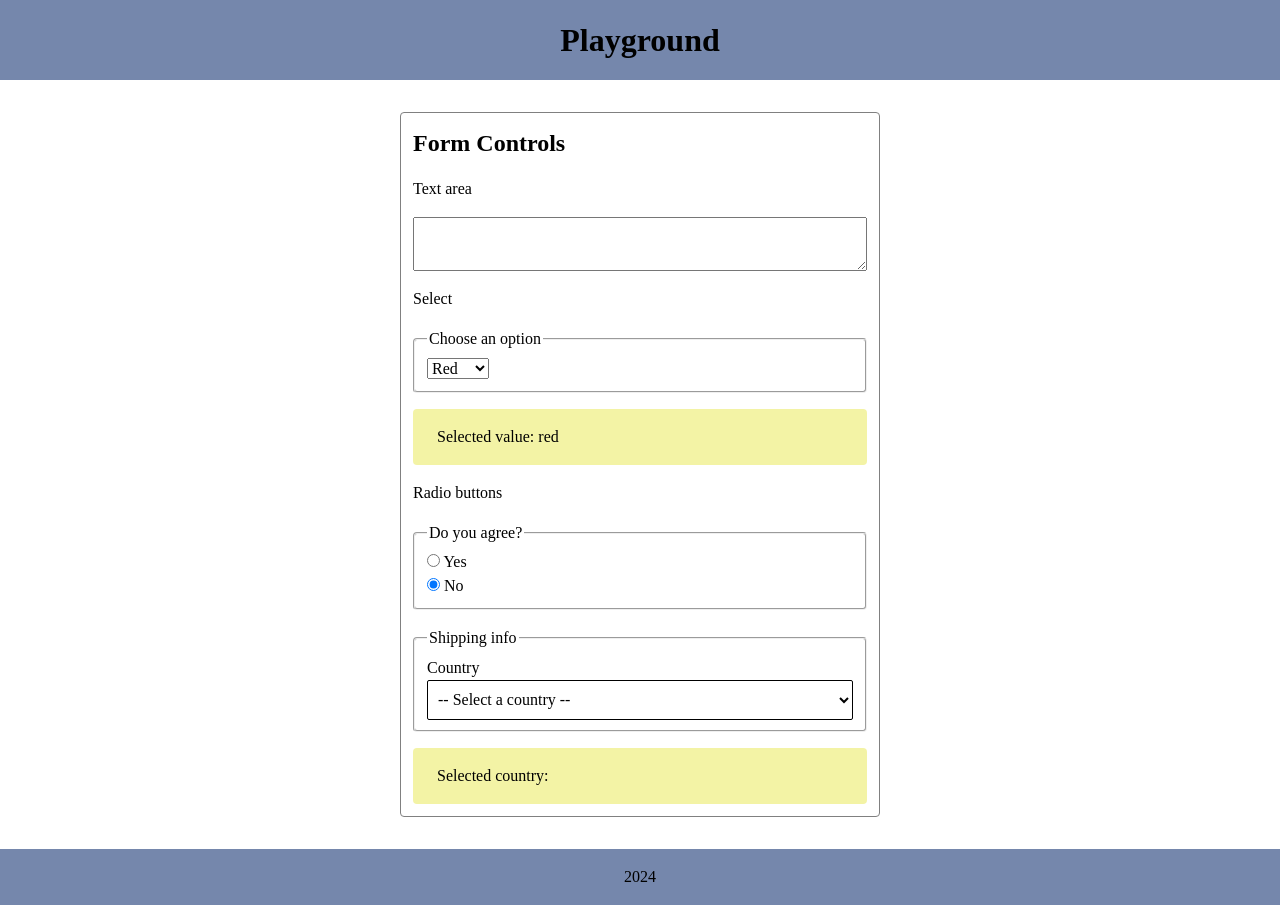
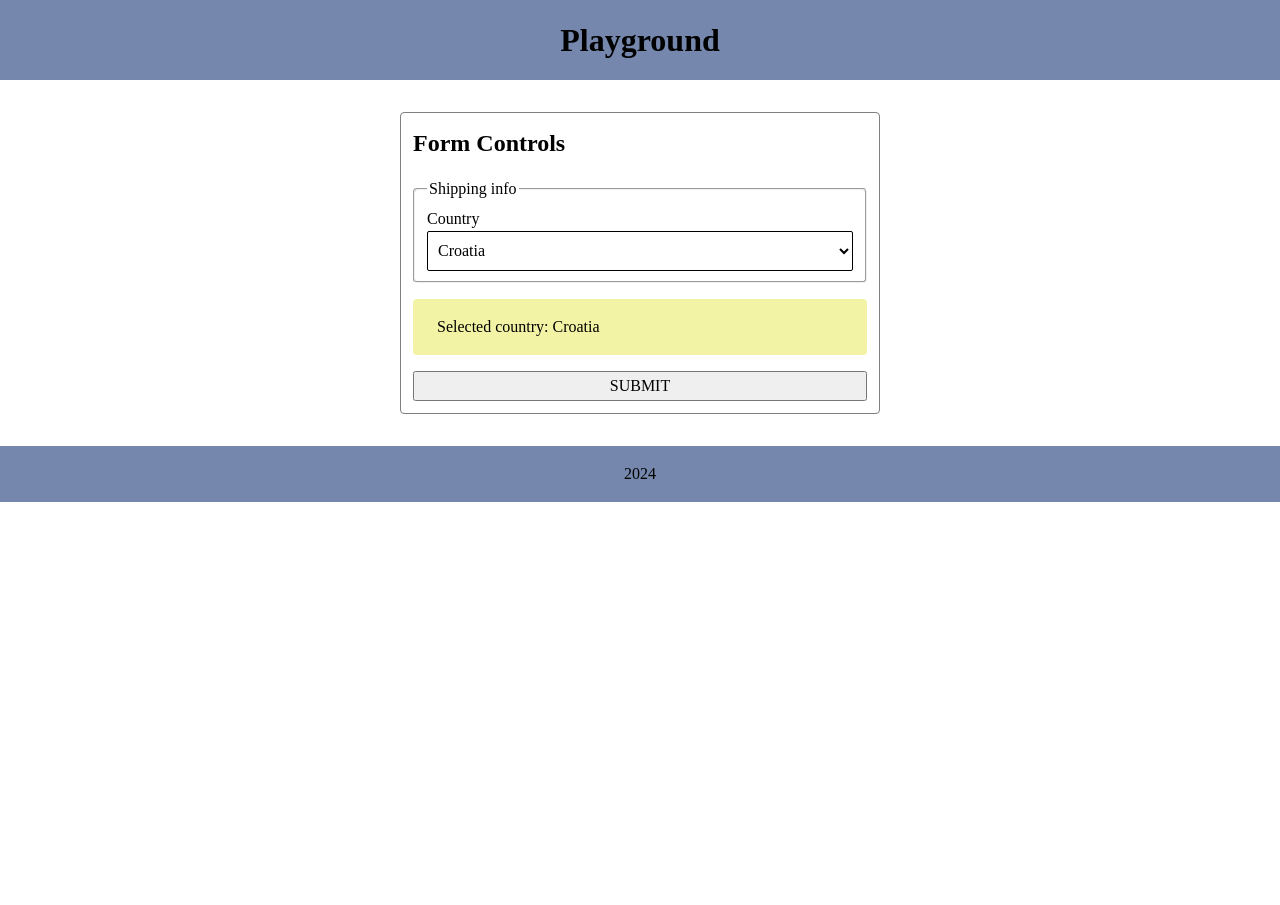
Before and after one commit to paulichdom/joy-of-react-playground, a React (Vite) app: page / in a window 1280 px wide. After the commit the page ends 800 px from the top, so only its background shows below. Built offline with nearby package versions, Linux system fonts and the light colour scheme.

Commit message:
extract component, amend types

```diff
--- /dev/null
+++ b/src/components/FormControls/CountryPicker.tsx
@@ -0,0 +1,70 @@
+import styled from 'styled-components';
+import { Country, CountryCode } from './FormControls';
+import { COUNTRIES } from './data';
+
+type CountryPickerProps = {
+  countires: Country[];
+  countryCode: string;
+  setCountryCode: (countryCode: CountryCode) => void;
+};
+
+const CountryPicker: React.FC<CountryPickerProps> = ({
+  countires,
+  countryCode,
+  setCountryCode,
+}) => {
+  return (
+    <>
+      <StyledFieldset>
+        <legend>Shipping info</legend>
+        <label htmlFor="country">Country</label>
+        <br />
+        <Select
+          required
+          name="country"
+          id="country"
+          value={countryCode}
+          onChange={(event) => {
+            setCountryCode(event.target.value as CountryCode);
+          }}
+        >
+          <option value="">-- Select a country --</option>
+          <optgroup label="Country">
+            {countires.map((country, index) => (
+              <option value={country.value} key={index}>
+                {country.name}
+              </option>
+            ))}
+          </optgroup>
+        </Select>
+      </StyledFieldset>
+      <ValueDisplay>
+        Selected country:{' '}
+        {countryCode !== ''
+          ? COUNTRIES[countryCode as CountryCode]
+          : 'No selection'}
+      </ValueDisplay>
+    </>
+  );
+};
+
+export default CountryPicker;
+
+const StyledFieldset = styled.fieldset`
+  border-radius: 4px;
+`;
+
+const Select = styled.select`
+  width: 100%;
+  height: 2.5rem;
+  background-color: white;
+  border: 1px solid black;
+  border-radius: 2px;
+  padding: 0px 6px;
+`;
+
+const ValueDisplay = styled.p`
+  border-radius: 4px;
+  padding: 16px 24px;
+  background-color: rgba(238, 238, 124, 0.686);
+`;
--- a/src/components/FormControls/FormControls.tsx
+++ b/src/components/FormControls/FormControls.tsx
@@ -2,95 +2,39 @@ import * as React from 'react';
 import { FormEvent, useState } from 'react';
 import styled from 'styled-components';
 import { COUNTRIES } from './data';
+import CountryPicker from './CountryPicker';
 
-type CountryValues = keyof typeof COUNTRIES;
-type CountryNames = (typeof COUNTRIES)[CountryValues];
+export type CountryCode = keyof typeof COUNTRIES;
+export type CountryName = (typeof COUNTRIES)[CountryCode];
+
+export type Country = {
+  value: CountryCode;
+  name: CountryName;
+};
 
 const FormControls: React.FC = () => {
-  const [country, setCountry] = useState<CountryNames | ''>('');
-  const [selectedOption, setSelectedOption] = useState('red');
-  const [value, setValue] = useState('no');
+  const [countryCode, setCountryCode] = useState<string>('HR');
+
   const handleSubmit = (event: FormEvent) => {
     event?.preventDefault();
   };
 
-  const countryList = Object.entries(COUNTRIES).map((country) => {
+  const countries: Country[] = Object.entries(COUNTRIES).map((country) => {
     return {
-      value: country[0],
+      value: country[0] as CountryCode,
       name: country[1],
     };
   });
 
-  console.log({ COUNTRIES, countryList });
   return (
     <Form onSubmit={handleSubmit}>
       <h2>Form Controls</h2>
-
-      <label htmlFor="textarea">Text area</label>
-      <textarea name="textarea-tag" id="textarea"></textarea>
-
-      <label htmlFor="select">Select</label>
-      <StyledFieldset>
-        <legend>Choose an option</legend>
-        <select
-          name="select-tag"
-          id="select"
-          value={selectedOption}
-          onChange={(event) => setSelectedOption(event.target.value)}
-        >
-          <option value="red">Red</option>
-          <option value="green">Green</option>
-          <option value="blue">Blue</option>
-        </select>
-      </StyledFieldset>
-      <ValueDisplay>Selected value: {selectedOption}</ValueDisplay>
-
-      <label htmlFor="radio-buttons">Radio buttons</label>
-      <StyledFieldset id="radio-buttons">
-        <legend>Do you agree?</legend>
-        <input
-          type="radio"
-          name="agreed-to-terms"
-          id="agreed-yes"
-          value="yes"
-          checked={value === 'yes'}
-          onChange={(event) => setValue(event.target.value)}
-        />{' '}
-        <label htmlFor="agreed-yes">Yes</label>
-        <br />
-        <input
-          type="radio"
-          name="agreed-to-terms"
-          id="agreed-no"
-          value="no"
-          checked={value === 'no'}
-          onChange={(event) => setValue(event.target.value)}
-        />{' '}
-        <label htmlFor="agreed-no">No</label>
-      </StyledFieldset>
-
-      <StyledFieldset>
-        <legend>Shipping info</legend>
-        <label htmlFor="country">Country</label>
-        <br />
-        <Select
-          name="country"
-          id="country"
-          onChange={(event) => {
-            setCountry(COUNTRIES[event.target.value as CountryValues]);
-          }}
-        >
-          <option value={country}>-- Select a country --</option>
-          <optgroup label="Country">
-            {countryList.map((country, index) => (
-              <option value={country.value} key={index}>
-                {country.name}
-              </option>
-            ))}
-          </optgroup>
-        </Select>
-      </StyledFieldset>
-      <ValueDisplay>Selected country: {country}</ValueDisplay>
+      <CountryPicker
+        countires={countries}
+        countryCode={countryCode}
+        setCountryCode={setCountryCode}
+      />
+      <button type="submit">SUBMIT</button>
     </Form>
   );
 };
@@ -105,22 +49,3 @@ const Form = styled.form`
   border: 1px solid grey;
   border-radius: 4px;
 `;
-
-const StyledFieldset = styled.fieldset`
-  border-radius: 4px;
-`;
-
-const Select = styled.select`
-  width: 100%;
-  height: 2.5rem;
-  background-color: white;
-  border: 1px solid black;
-  border-radius: 2px;
-  padding: 0px 6px;
-`;
-
-const ValueDisplay = styled.p`
-  border-radius: 4px;
-  padding: 16px 24px;
-  background-color: rgba(238, 238, 124, 0.686);
-`;
```
